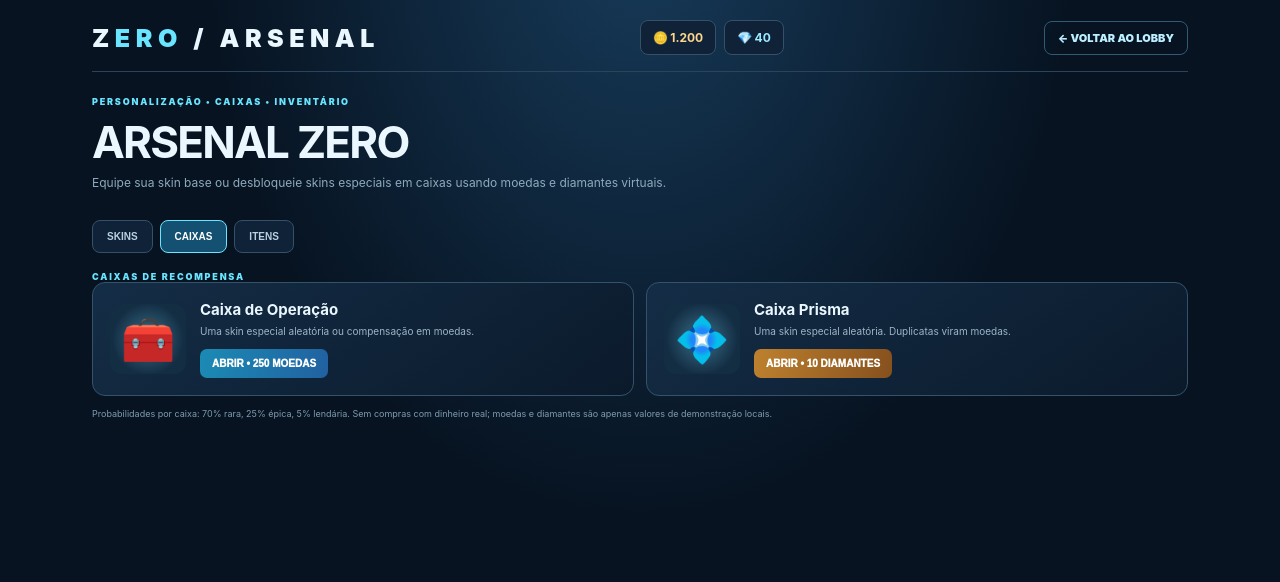
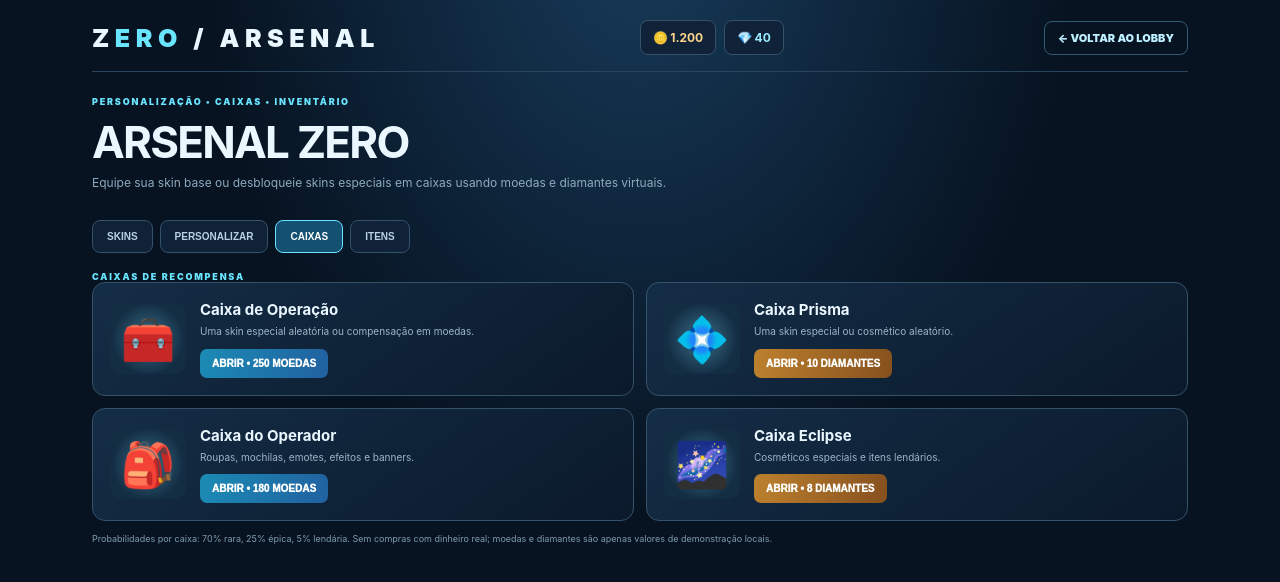
Before and after one commit to soaressilvabernardo455-svg/Zero, a website: page public/armory.html in a window 1280 px wide. Both pictures are taken after a click on the button "CAIXAS". Drawn offline with Linux system fonts and the light colour scheme.

Commit message:
Add operator cosmetics, outfits, backpacks, emotes and cosmetic crates

```diff
--- a/public/armory.html
+++ b/public/armory.html
@@ -5,11 +5,12 @@
 </style></head><body><main class="wrap">
 <header class="top"><div class="brand">Z<span>ERO</span> / ARSENAL</div><div class="wallet"><span class="coin">🪙 <b id="coins">1.200</b></span><span class="gem">💎 <b id="gems">40</b></span></div><a class="back" href="/">← VOLTAR AO LOBBY</a></header>
 <section class="hero"><div><div class="eyebrow">PERSONALIZAÇÃO • CAIXAS • INVENTÁRIO</div><h1>ARSENAL ZERO</h1><p>Equipe sua skin base ou desbloqueie skins especiais em caixas usando moedas e diamantes virtuais.</p></div></section>
-<nav class="tabs"><button class="tab active" data-tab="skins">SKINS</button><button class="tab" data-tab="crates">CAIXAS</button><button class="tab" data-tab="items">ITENS</button></nav>
+<nav class="tabs"><button class="tab active" data-tab="skins">SKINS</button><button class="tab" data-tab="cosmetics">PERSONALIZAR</button><button class="tab" data-tab="crates">CAIXAS</button><button class="tab" data-tab="items">ITENS</button></nav>
 <section id="skins" class="section active"><div class="eyebrow">COLEÇÃO DE ARMAS</div><p class="notice">A skin Base já vem desbloqueada. As especiais ficam disponíveis ao abrir caixas. Escolher uma skin salva sua seleção neste aparelho.</p><div id="skin-grid" class="grid"></div></section>
+<section id="cosmetics" class="section"><div class="eyebrow">VISUAL DO OPERADOR</div><p class="notice">Roupas, mochilas, emotes, efeitos e banners cosméticos. Desbloqueie nas caixas e equipe seus favoritos.</p><div id="cosmetic-grid" class="grid"></div></section>
 <section id="crates" class="section"><div class="eyebrow">CAIXAS DE RECOMPENSA</div><div class="crate-grid">
 <article class="crate"><div class="chest">🧰</div><div><h3>Caixa de Operação</h3><p>Uma skin especial aleatória ou compensação em moedas.</p><button class="buy" data-crate="coins">ABRIR • 250 MOEDAS</button></div></article>
-<article class="crate"><div class="chest">💠</div><div><h3>Caixa Prisma</h3><p>Uma skin especial aleatória. Duplicatas viram moedas.</p><button class="buy gold" data-crate="gems">ABRIR • 10 DIAMANTES</button></div></article>
+<article class="crate"><div class="chest">💠</div><div><h3>Caixa Prisma</h3><p>Uma skin especial ou cosmético aleatório.</p><button class="buy gold" data-crate="gems">ABRIR • 10 DIAMANTES</button></div></article><article class="crate"><div class="chest">🎒</div><div><h3>Caixa do Operador</h3><p>Roupas, mochilas, emotes, efeitos e banners.</p><button class="buy" data-coscrate="coins">ABRIR • 180 MOEDAS</button></div></article><article class="crate"><div class="chest">🌌</div><div><h3>Caixa Eclipse</h3><p>Cosméticos especiais e itens lendários.</p><button class="buy gold" data-coscrate="gems">ABRIR • 8 DIAMANTES</button></div></article>
 </div><p class="odds">Probabilidades por caixa: 70% rara, 25% épica, 5% lendária. Sem compras com dinheiro real; moedas e diamantes são apenas valores de demonstração locais.</p><div id="crate-result" class="result"></div></section>
 <section id="items" class="section"><div class="eyebrow">ITENS E RECURSOS</div><div class="inventory" id="inventory"></div><p class="notice">Itens cosméticos e caixas são armazenados localmente neste protótipo. Não afetam dano, precisão ou vantagem competitiva.</p></section>
 <div id="toast" class="toast" role="status"></div></main>
@@ -42,15 +43,20 @@ const skins=[
 ["Gelo Cristal","Lendária","#79eaff","#28618d","legendary"],
 ["Chama Espectral","Lendária","#ffb74d","#7d2b12","legendary"]
 ];
+const cosmetics=[["outfit-neon","Traje Neon","ROUPA","🧥","Épica","#d66bff"],["outfit-arctic","Uniforme Ártico","ROUPA","🥼","Rara","#72dcff"],["outfit-gold","Traje Soberano","ROUPA","👑","Lendária","#ffd16c"],["backpack-dragon","Mochila Dragão","MOCHILA","🎒","Épica","#ff805d"],["backpack-void","Mochila Vórtice","MOCHILA","🌀","Lendária","#bd8cff"],["emote-victory","Emote Vitória","EMOTE","🏆","Rara","#ffd16c"],["emote-dance","Emote Dança","EMOTE","🕺","Épica","#ff83ce"],["effect-blue","Rastro Ciano","EFEITO","✨","Rara","#70eaff"],["effect-flame","Aura Flamejante","EFEITO","🔥","Lendária","#ff805d"],["banner-skull","Banner Caveira","BANNER","🏴","Épica","#b4c5d8"],["banner-galaxy","Banner Galáxia","BANNER","🌌","Lendária","#bd8cff"],["charm-star","Chaveiro Estelar","ACESSÓRIO","⭐","Rara","#ffe18a"]];
 const stateKey="zero.armory.v1";
 let state=JSON.parse(localStorage.getItem(stateKey)||"null")||{coins:1200,gems:40,unlocked:[0],equipped:0,items:["Kit de reparo ×1","Caixa de Operação ×0"]};
 const fmt=n=>Number(n).toLocaleString("pt-BR");
+state.cosUnlocked=state.cosUnlocked||[];state.cosEquipped=state.cosEquipped||[];
 const save=()=>{localStorage.setItem(stateKey,JSON.stringify(state));render()};
 const toast=m=>{const t=document.getElementById("toast");t.textContent=m;t.classList.add("show");setTimeout(()=>t.classList.remove("show"),1800)};
 function gunSvg(color,dark){return '<svg class="gun" viewBox="0 0 260 100" aria-hidden="true"><defs><linearGradient id="metal" x2="0" y2="1"><stop stop-color="'+color+'"/><stop offset="1" stop-color="'+dark+'"/></linearGradient></defs><path d="M17 37h26l12-10h88l14 9h58v12h-44l-9 8h-45l-7 19H93l-3-21H57L44 45H17z" fill="url(#metal)" stroke="'+color+'" stroke-width="2"/><path d="M150 37h48v-8h-38zM31 39h20v6H31zM78 30h51v5H78z" fill="'+color+'"/><path d="M94 55h19l-5 28H93zM139 53h11l-2 21h-9z" fill="'+dark+'" stroke="'+color+'"/><path d="M206 40h38v7h-38zM18 40H6v5h12z" fill="#9bb0bd"/><path d="M60 34l14-8 12 8-12 8z" fill="'+color+'" opacity=".8"/><path d="M114 40h16m-16 6h16m-54-10h8" stroke="#effaff" stroke-opacity=".65" stroke-width="2"/></svg>'}
-function render(){document.getElementById("coins").textContent=fmt(state.coins);document.getElementById("gems").textContent=fmt(state.gems);const grid=document.getElementById("skin-grid");grid.innerHTML=skins.map((s,i)=>{const own=state.unlocked.includes(i),sel=state.equipped===i;return '<article class="skin '+(sel?"selected ":"")+(own?"":"locked")+'" style="--skin:'+s[2]+';--glow:'+s[2]+'55"><div class="skin-art">'+gunSvg(s[2],s[3])+'</div><span class="state">'+(sel?"EQUIPADA":own?"DESBLOQUEADA":"BLOQUEADA")+'</span><h3>'+s[0]+'</h3><span class="rarity">'+s[1].toUpperCase()+'</span><button class="equip" data-skin="'+i+'" '+(!own||sel?"disabled":"")+'>'+(sel?"EM USO":own?"EQUIPAR":"ABRIR CAIXA")+'</button></article>'}).join("");document.getElementById("inventory").innerHTML=state.items.map(x=>'<span class="item">'+x+'</span>').join("")}
+function renderCosmetics(){const grid=document.getElementById("cosmetic-grid");if(!grid)return;grid.innerHTML=cosmetics.map(c=>{const own=state.cosUnlocked.includes(c[0]),eq=state.cosEquipped.includes(c[0]);return `<article class="skin ${eq?"selected ":""}${own?"":"locked"}" style="--skin:${c[5]};--glow:${c[5]}55"><div class="skin-art" style="font-size:48px;color:${c[5]}">${c[3]}</div><span class="state">${eq?"EQUIPADO":own?"DESBLOQUEADO":"BLOQUEADO"}</span><h3>${c[1]}</h3><span class="rarity">${c[2]} • ${c[4].toUpperCase()}</span><button class="equip" data-cosmetic="${c[0]}" ${own?"":"disabled"}>${eq?"EQUIPADO":own?"EQUIPAR":"ABRIR CAIXA"}</button></article>`}).join("")}
+function render(){document.getElementById("coins").textContent=fmt(state.coins);document.getElementById("gems").textContent=fmt(state.gems);const grid=document.getElementById("skin-grid");grid.innerHTML=skins.map((s,i)=>{const own=state.unlocked.includes(i),sel=state.equipped===i;return '<article class="skin '+(sel?"selected ":"")+(own?"":"locked")+'" style="--skin:'+s[2]+';--glow:'+s[2]+'55"><div class="skin-art">'+gunSvg(s[2],s[3])+'</div><span class="state">'+(sel?"EQUIPADA":own?"DESBLOQUEADA":"BLOQUEADA")+'</span><h3>'+s[0]+'</h3><span class="rarity">'+s[1].toUpperCase()+'</span><button class="equip" data-skin="'+i+'" '+(!own||sel?"disabled":"")+'>'+(sel?"EM USO":own?"EQUIPAR":"ABRIR CAIXA")+'</button></article>'}).join("");document.getElementById("inventory").innerHTML=state.items.map(x=>'<span class="item">'+x+'</span>').join("")+state.cosUnlocked.map(id=>{const c=cosmetics.find(x=>x[0]===id);return c?'<span class="item">'+c[3]+" "+c[1]+'</span>':""}).join("");renderCosmetics()}
 document.querySelectorAll(".tab").forEach(b=>b.addEventListener("click",()=>{document.querySelectorAll(".tab,.section").forEach(x=>x.classList.remove("active"));b.classList.add("active");document.getElementById(b.dataset.tab).classList.add("active")}));
 document.getElementById("skin-grid").addEventListener("click",e=>{const b=e.target.closest("[data-skin]");if(!b)return;const i=Number(b.dataset.skin);if(state.unlocked.includes(i)){state.equipped=i;save();toast("Skin "+skins[i][0]+" equipada.");}});
 document.querySelectorAll("[data-crate]").forEach(b=>b.addEventListener("click",()=>{const type=b.dataset.crate,cost=type==="coins"?250:10;if(type==="coins"&&state.coins<cost)return toast("Moedas insuficientes.");if(type==="gems"&&state.gems<cost)return toast("Diamantes insuficientes.");if(type==="coins")state.coins-=cost;else state.gems-=cost;const roll=Math.random()*100,rarity=roll<70?"Rara":roll<95?"Épica":"Lendária";let pool=skins.map((s,i)=>({s,i})).filter(x=>x.i>0&&x.s[1]===rarity&&!state.unlocked.includes(x.i));if(!pool.length)pool=skins.map((s,i)=>({s,i})).filter(x=>x.i>0&&!state.unlocked.includes(x.i));const box=document.getElementById("crate-result");if(!pool.length){state.coins+=150;box.innerHTML="Coleção completa! Você recebeu <strong>150 moedas</strong>."; }else{const win=pool[Math.floor(Math.random()*pool.length)];state.unlocked.push(win.i);box.innerHTML='VOCÊ DESBLOQUEOU <strong>'+win.s[0]+'</strong> ('+win.s[1]+')!';}box.classList.add("show");save();}));
+document.getElementById("cosmetic-grid").addEventListener("click",e=>{const b=e.target.closest("[data-cosmetic]");if(!b)return;const id=b.dataset.cosmetic;if(!state.cosUnlocked.includes(id))return;state.cosEquipped=state.cosEquipped.includes(id)?state.cosEquipped.filter(x=>x!==id):[...state.cosEquipped,id];save();toast("Personalização atualizada.");});
+document.querySelectorAll("[data-coscrate]").forEach(b=>b.addEventListener("click",()=>{const gem=b.dataset.coscrate==="gems",cost=gem?8:180;if(gem&&state.gems<cost)return toast("Diamantes insuficientes.");if(!gem&&state.coins<cost)return toast("Moedas insuficientes.");if(gem)state.gems-=cost;else state.coins-=cost;const pool=cosmetics.filter(c=>!state.cosUnlocked.includes(c[0]));const box=document.getElementById("crate-result");if(!pool.length){state.coins+=120;box.innerHTML="Coleção completa! <strong>+120 moedas</strong>";}else{const c=pool[Math.floor(Math.random()*pool.length)];state.cosUnlocked.push(c[0]);state.items.push(c[2]+": "+c[1]);box.innerHTML="NOVO COSMÉTICO: <strong>"+c[3]+" "+c[1]+"</strong> ("+c[4]+")";}box.classList.add("show");save();}));
 render();
 </script></body></html>
```
